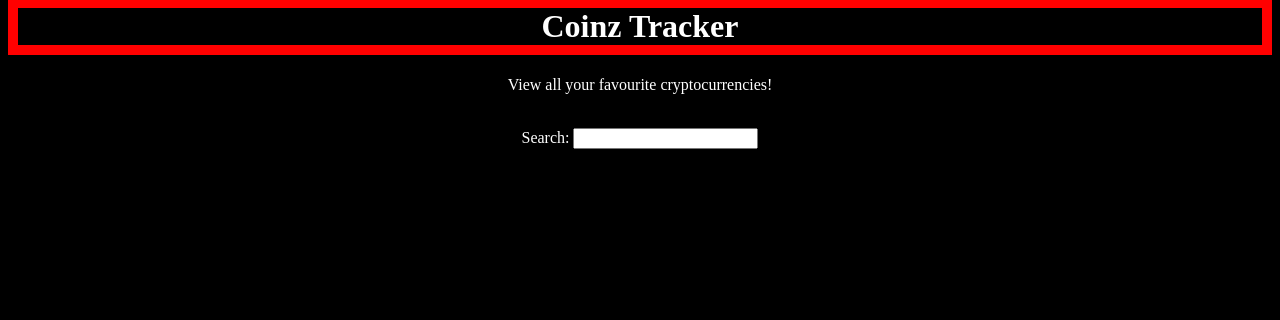
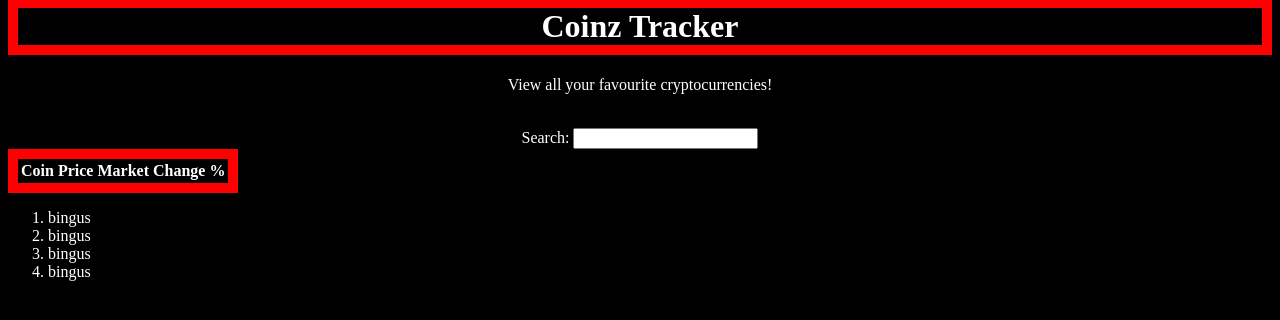
Before and after one commit to goosefring/CoinzTracker, a React (Create React App) app in the folder frontend/: page / in a window 1280 px wide. Shown: the top 320 px of the page. Built offline with nearby package versions, Linux system fonts and the light colour scheme.

Commit message:
testing different layouts

```diff
--- a/frontend/src/App.js
+++ b/frontend/src/App.js
@@ -1,15 +1,12 @@
 import './index.css';
+import MainPage from './components/MainPage';
+import Coins from './components/Coins';
 
 function App() {
   return (
     <div className="App">
-      <h1>Coinz Tracker</h1>
-      <p>View all your favourite cryptocurrencies!</p>
-      <br />
-      <div className="search">
-      <label>Search: </label>
-      <input type="text" />
-      </div>
+      <MainPage/>
+      <Coins />
     </div>
   );
 }
--- /dev/null
+++ b/frontend/src/components/Coins.jsx
@@ -0,0 +1,19 @@
+const Coins = () => {
+    return (
+        <div className="coins">
+            <table>
+                <th>Coin</th>
+                <th>Price</th>
+                <th>Market Change %</th>
+            </table>
+            <ol>
+                <li>bingus</li>
+                <li>bingus</li>
+                <li>bingus</li>
+                <li>bingus</li>
+            </ol>
+        </div>
+    );
+}
+
+export default Coins;
--- /dev/null
+++ b/frontend/src/components/MainPage.jsx
@@ -0,0 +1,17 @@
+import '../index.css';
+
+const MainPage = () => {
+    return (
+        <div className="main">
+            <h1>Coinz Tracker</h1>
+            <p>View all your favourite cryptocurrencies!</p>
+            <br />
+            <div className="search">
+                <label>Search: </label>
+                <input type="text" />
+            </div>
+        </div>
+    );
+}
+
+export default MainPage;
--- a/frontend/src/index.css
+++ b/frontend/src/index.css
@@ -14,6 +14,16 @@ p {
   text-align: center;
 }
 
+table {
+  color: white;
+  text-align: center;
+  border: 10px solid #ff0000;
+}
+
+.coins {
+  color: white;
+}
+
 .search {
   color: white;
   text-align: center;
```
